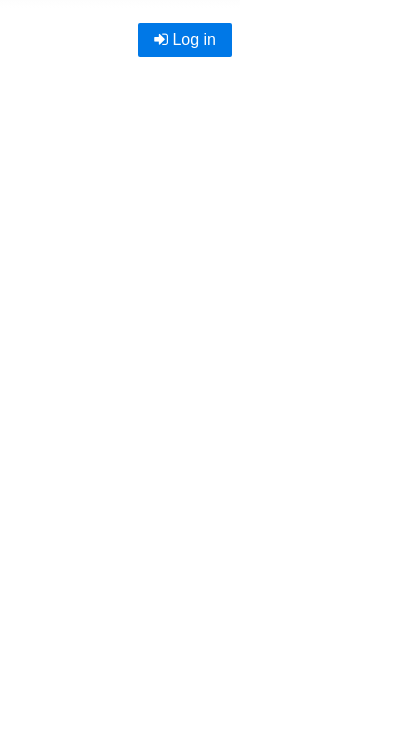
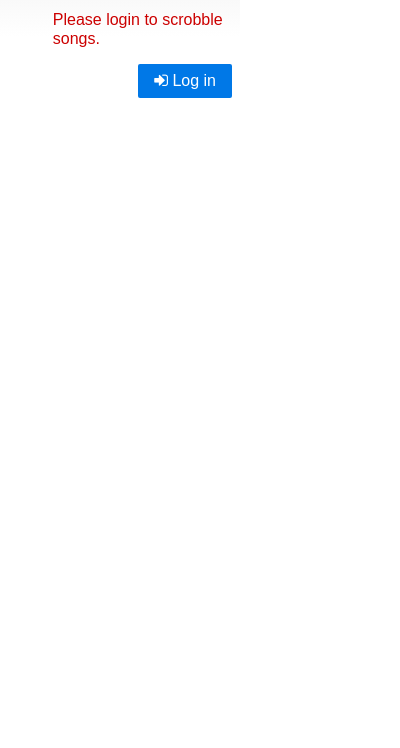
Before and after one commit to jyntran/nhaccuatui-scrobbler, a browser extension: page public/popup.html in a window 400 px wide. Shown: the part 87-835 px from the top of the page. Drawn offline with nearby package versions, Linux system fonts and the light colour scheme; files that its build step writes are made by us from their sources.

```diff
--- a/public/popup.html
+++ b/public/popup.html
@@ -1,6 +1,5 @@
 <!doctype html>
 <html>
-
 <head>
   <title>NhacCuaTui Scrobbler</title>
   <link rel="stylesheet" href="https://unpkg.com/purecss@0.6.2/build/pure-min.css"
@@ -35,7 +34,9 @@
       background-image: linear-gradient(0deg, #fff, #fff, #f1f1f1);
       padding: 8px;
     }
-
+    #loginPrompt {
+      color: #cc0000;
+    }
     #status {
       text-align: right;
     }
@@ -75,7 +76,7 @@
               <strong><span id="track">Nothing is playing!</span></strong></br>
               <span id="artist"></span></br>
               <span id="scrobbled">Scrobbled</span>
-            </div>
+              <p id="loginPrompt">Please login to scrobble songs.</p>
             </div>
           </div>
           <div id="status">
@@ -98,5 +99,4 @@
     </div>
   </div>
   </body>
-
 </html>
--- a/src/popup.js
+++ b/src/popup.js
@@ -7,11 +7,8 @@
 		lastfm = bg.lastfm;
 	});
 
-    chrome.runtime.onMessage.addListener(function(
-        request,
-        sender,
-        sendResponse
-    ) {
+	chrome.runtime.onMessage.addListener(
+		function(request, sender, sendResponse) {
 		if (request.name == 'metadata') {
 			metadata = request.data;
 			renderNowPlaying();
@@ -19,7 +16,7 @@
 		}
 		if (request.name == 'scrobbled') {
 			renderScrobbleStatus(true);
-            sendResponse({ name: 'scrobbled success' });
+			sendResponse({name: 'scrobbled success'});
 		}
 	});
 
@@ -49,11 +46,13 @@
 
 	if (!localStorage.getItem('nctscrobble_session_key')) {
         $('#loggedOut').show();
+        $('#loginPrompt').show();
 		$('#loggedIn').hide();
 	} else {
 		var name = localStorage.getItem('nctscrobble_session_name');
-        var lastfmUrl = 'https://last.fm/user/' + name;
+		var lastfmUrl = 'https://last.fm/user/'+ name;
         $('#loggedOut').hide();
+        $('#loginPrompt').hide();
 		$('#loggedIn').show();
 		$('#userName').text(name);
 		$('#lastFMButton').attr('href', lastfmUrl);
```
Lines whose indentation alone changed are shown as unchanged.
